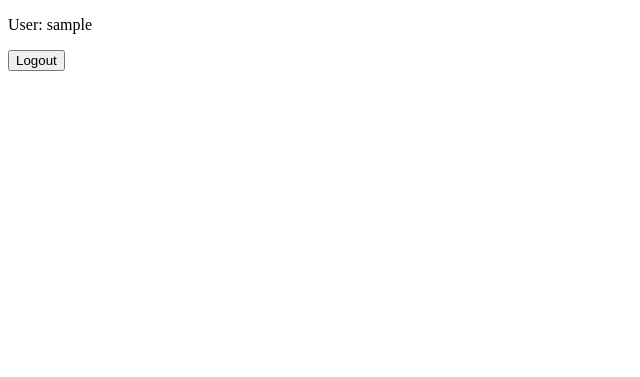
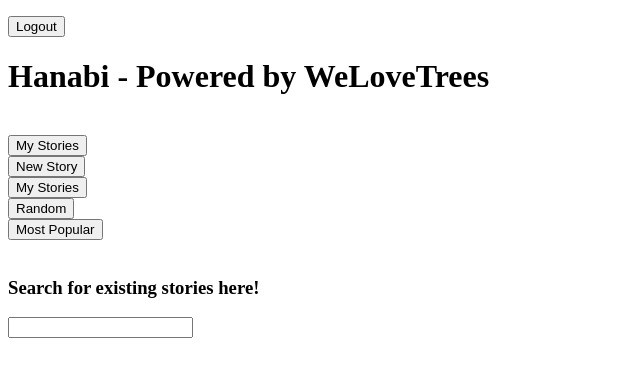
Before and after one commit to mahirriki1/p00-Hanabi, a Flask app: page / in a window 1280 px wide. Shown: the top 377 px of the page, without its empty margins (0-640 px from the left). Run offline with Flask 2, Linux system fonts and the light colour scheme; the visitor is signed in with stand-in values (Sample User, id 1); parts of the project's set-up code (start-up, migrations or seed data) failed here and were passed over.

Commit message:
merge idk if successfully

```diff
--- a/app/__init__.py
+++ b/app/__init__.py
@@ -1,9 +1,8 @@
-from flask import Flask, request, render_template, session, flash
+from flask import Flask, request, render_template, session, flash, redirect
 import db_articles, db_users
 
 # made two accounts for testing:
 # hi: hii
-# hello: lol
 
 app = Flask(__name__)
 # generated via terminal command: python3 -c 'import secrets; print(secrets.token_hex())'
@@ -56,6 +55,12 @@ def home():
                 return render_template('home.html')
     return render_template('login.html')
 
+#give route to a random story
+@app.route('/random', methods=['GET', 'POST'])
+def random():
+    id = db_articles.get_random_article()
+    return redirect(f'/{id}/', code=302)
+
 # the webpage for creating stories
 @app.route('/create', methods=['GET', 'POST'])
 def create():
@@ -74,9 +79,11 @@ def create():
 
 # TODO: add a way to display stories
 # webpage for displaying stories
-@app.route('/<int:story_id>', methods=['GET', 'POST'])
-def project():
-    return render_template('projects.html')
+@app.route('/<int:story_id>/', methods=['GET', 'POST'])
+def display(story_id):
+    text = db_articles.get_full_story_id(story_id)
+    title = db_articles.name_from_id(story_id)
+    return render_template( 'display.html', display = text, ARTICLE_TITLE=title)
 
 # webpage for editing stories
 @app.route('/<int:story_id>/edit/', methods=['GET', 'POST'])
--- a/app/db_users.py
+++ b/app/db_users.py
@@ -76,8 +76,8 @@ def remove_user(username):
 #print(get_username_from_id(1))
 #c.execute("DROP TABLE")
 # print(c.execute('SELECT * FROM main').fetchall())
-signup("Kevin", "1234")
-print(c.execute('SELECT * FROM main').fetchall())
+# signup("Kevin", "1234")
+# print(c.execute('SELECT * FROM main').fetchall())
 # print(username_in_system("Kevin3"))
 # add_into_user_db("Kevin3", 1, 1)
 #print(c.execute('SELECT * FROM Kevin3').fetchall())
--- a/app/templates/home.html
+++ b/app/templates/home.html
@@ -8,10 +8,26 @@
 
   <body>
     <p>
-      User: {{session['username']}}
       <form action="/logout">
         <input type="submit" value="Logout"></input>
-      </p>
+      </form>
+    </p>
+
+    <h1>Hanabi - Powered by WeLoveTrees</h1>
+    <br>
+    <button>My Stories</button>
+    <form action="/create">
+      <input type="submit" value="New Story"></input>
+    </form>
+    <button>My Stories</button>
+    <form action="/random">
+      <input type="submit" value="Random"></input>
+    </form>
+    <button>Most Popular</button>
+    <br>
+    <br>
+    <h3>Search for existing stories here!</h3>
+    <input type="text" name="search">
 
   </body>
 
```
Also changed, not shown: app/templates/display.html (+26 -0 lines), app/templates/edit.html (added, +34 -0 lines), app/templates/popular.html (+24 -0 lines), devlog.txt (+5 -3 lines), app/templates/register.html (deleted), app/users.db (deleted).
